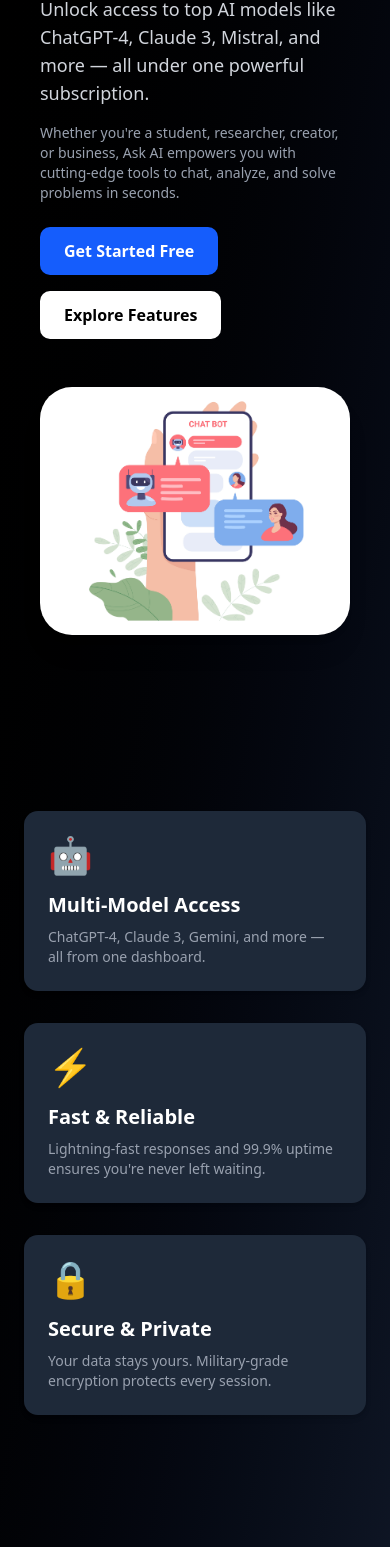
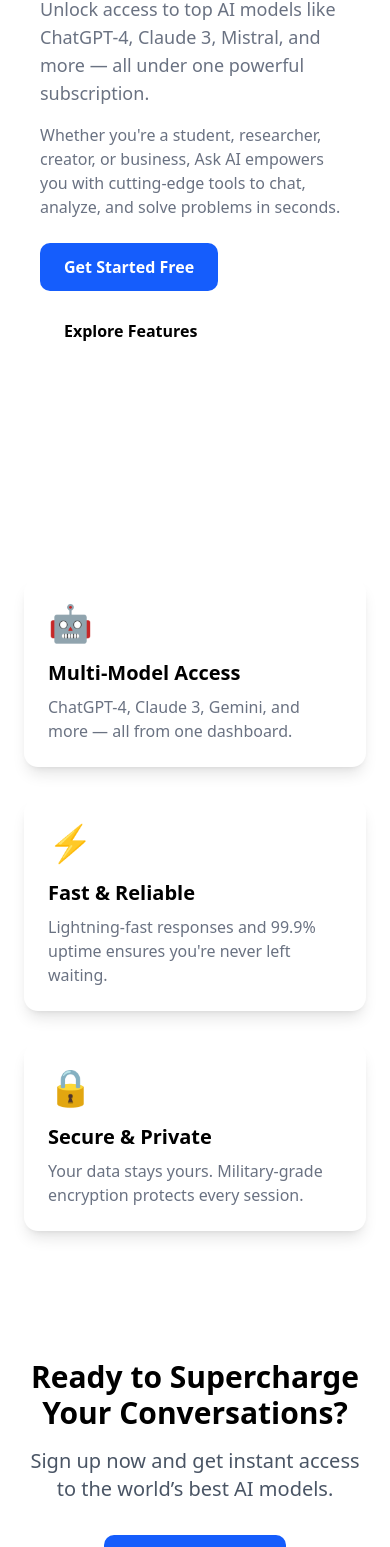
Before and after one commit to jithendra259/ai_platform, a Next.js app in the folder aiclone/: page /file_ai in a window 390 px wide. Shown: the part 379-1926 px from the top of the page. Built offline with nearby package versions, Linux system fonts and the light colour scheme.

Commit message:
file ai dark mode changes done

```diff
--- a/aiclone/src/app/(products)/ask_ai/page.tsx
+++ b/aiclone/src/app/(products)/ask_ai/page.tsx
@@ -81,7 +81,7 @@
   const flexClass = reverse ? "md:flex-row-reverse" : "md:flex-row";
 
   return (
-    <div className={`flex flex-col ${flexClass} items-center gap-8 mx-auto max-w-[96rem] group hover:scale-[1.02] transition-transform`}>
+    <div className={`flex flex-col ${flexClass} items-center justify-between  mx-auto max-w-[96rem] group hover:scale-[1.02] transition-transform`}>
       <Image
         src={imgSrc}
         alt={title}
@@ -89,7 +89,7 @@
         height={480}
         className="rounded-3xl w-full max-w-[300px] md:max-w-[480px] h-auto shadow-md group-hover:scale-105 group-hover:rotate-1 transition-transform duration-300"
       />
-      <div>
+      <div className="text-left">
         <h3 className="text-3xl font-semibold m-10 text-left text-black dark:text-white dark:group-hover:text-blue-400 group-hover:text-blue-400 transition-colors">
           {title}
         </h3>
@@ -156,7 +156,7 @@
 
 // ----- Main Page -----
 const AskAIPage = () => (
-  <main className="  min-h-screen dark:bg-black">
+  <main className=" dark:bg-black">
     <HeroSection />
     <IntroSection />
     <FeatureSection />
--- a/aiclone/src/app/(products)/file_ai/page.tsx
+++ b/aiclone/src/app/(products)/file_ai/page.tsx
@@ -6,15 +6,15 @@
   return (
 
 
-    <section className="flex flex-col md:flex-row mx-auto max-w-[96rem] items-center justify-between gap-12 py-20 px-4 lg:px-24 ">
+    <section className="flex flex-col md:flex-row mx-auto max-w-[96rem] items-center justify-between gap-12 py-20 px-4 lg:px-24  ">
       <div className="flex-1 animate-slide-left ">
         <h1 className="text-4xl md:text-5xl font-bold mb-6 leading-tight animate-text-pop">
           Explore the Future with <span className="text-blue-500">Ask AI</span>
         </h1>
-        <p className="text-gray-300 text-lg mb-4 animate-fade-in delay-200">
+        <p className="text-gray-500 text-lg mb-4 animate-fade-in delay-200">
           Unlock access to top AI models like ChatGPT-4, Claude 3, Mistral, and more — all under one powerful subscription.
         </p>
-        <p className="text-gray-400 text-sm mb-6 animate-fade-in delay-400">
+        <p className="text-gray-500 text-md mb-6 animate-fade-in delay-400">
           Whether you&apos;re a student, researcher, creator, or business, Ask AI empowers you with cutting-edge tools to chat, analyze, and solve problems in seconds.
         </p>
         <div className="flex flex-wrap gap-4 animate-fade-in delay-600">
@@ -33,7 +33,7 @@
           alt="AI Chatbot Illustration"
           width={450}
           height={450}
-          className="rounded-4xl shadow-xl hover:scale-105 transition-transform duration-500"
+          className="rounded-4xl shadow-xl hover:scale-105 transition-transform duration-500 hidden md:block"
         />
       </div>
     </section>
@@ -42,10 +42,10 @@
 };
 // ----- FeatureCard -----
 const FeatureCard = ({ icon, title, desc }: { icon: string; title: string; desc: string }) => (
-  <div className="bg-gray-800 p-6 rounded-xl shadow-md hover:shadow-blue-500/40 hover:scale-105 transition-transform duration-300 cursor-pointer animate-fade-in-up">
+  <div className="bg-white dark:bg-gray-900 text-black dark:text-white p-6 rounded-xl shadow-lg hover:shadow-blue-500/40 hover:scale-105 transition-transform duration-300 cursor-pointer animate-fade-in-up">
     <div className="text-4xl mb-4">{icon}</div>
     <h3 className="text-xl font-bold mb-2">{title}</h3>
-    <p className="text-gray-400 text-sm">{desc}</p>
+    <p className="text-gray-500 text-md">{desc}</p>
   </div>
 );
 
@@ -72,11 +72,11 @@
 
 // ----- CTASection -----
 const CTASection = () => (
-  <section className="mx-auto max-w-[96rem] text-center mt-32 animate-fade-in-up delay-500">
+  <section className="mx-auto max-w-[96rem] text-center mt-32 ">
     <h2 className="text-3xl md:text-4xl font-bold mb-4 animate-text-pop">
       Ready to Supercharge Your Conversations?
     </h2>
-    <p className="text-gray-400 mb-8">
+    <p className="text-gray-600 text-xl mb-8">
       Sign up now and get instant access to the world’s best AI models.
     </p>
     <button className="bg-blue-600 hover:bg-white hover:text-blue-600 text-white font-semibold px-8 py-4 rounded-lg transition-transform hover:scale-110">
@@ -90,7 +90,7 @@
 // ----- Combined Page -----
 const AskAIPromoPage = () => {
   return (
-    <main className="min-h-screen bg-gradient-to-br from-black to-gray-900 text-white px-6 md:px-24 py-16">
+    <main className=" dark:text-white text-black px-6 md:px-24 py-16">
       <HeroSection />
       <FeatureGrid />
       <CTASection />
```
